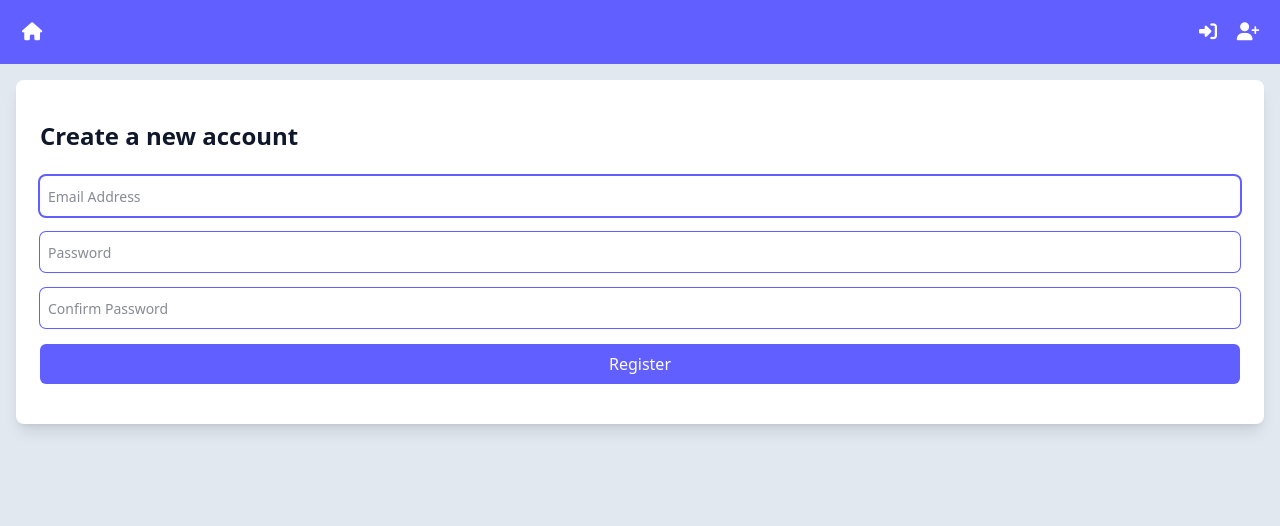
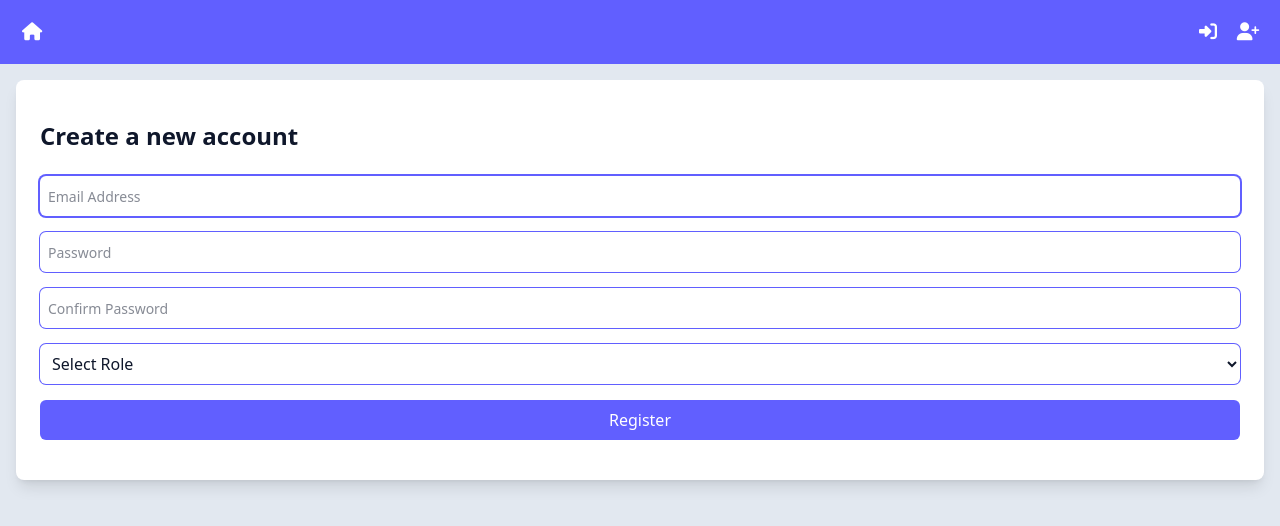
Before and after one commit to TinnTinnn/barn9din, a React (Vite) app in the folder front-end/: page /register in a window 1280 px wide. Shown: the top 526 px of the page. Built offline with nearby package versions, Linux system fonts and the light colour scheme.

Commit message:
Apply Role to Front-end

```diff
--- a/front-end/src/App.jsx
+++ b/front-end/src/App.jsx
@@ -15,17 +15,16 @@ const App = () => {
             <Route path="/" element={<Layout/>}>
                 <Route index element={<Home/>}/>
 
-                {/*<Route element={<AuthRoutes/>}>*/}
+                <Route element={<AuthRoutes/>}>
                     <Route path="dashboard" element={<Dashboard/>}/>
                     <Route path="create" element={<Create/>}/>
                     <Route path="update" element={<Update/>}/>
-                {/*</Route>*/}
+                </Route>
 
-                {/*<Route element={<GuestRoutes/>}>*/}
+                <Route element={<GuestRoutes/>}>
                     <Route path="login" element={<Login/>}/>
                     <Route path="register" element={<Register/>}/>
-                {/*</Route>*/}
-
+                </Route>
 
             </Route>
         </Routes>
--- a/front-end/src/Controllers/userController.js
+++ b/front-end/src/Controllers/userController.js
@@ -29,8 +29,8 @@ const loginUser = async (email, password) => {
 
 
 /************************* Register User ***************************/
-const registerUser = async (email, password, passwordConfirm) => {
-    if (!email || !password || !passwordConfirm) {
+const registerUser = async (email, password, passwordConfirm , role) => {
+    if (!email || !password || !passwordConfirm || !role) {
         throw Error('All fields are required');
     }
 
@@ -45,7 +45,9 @@ const registerUser = async (email, password, passwordConfirm) => {
         },
         body: JSON.stringify({
             email,
-            password
+            password,
+            passwordConfirm,
+            role
         })
     })
 
@@ -57,6 +59,7 @@ const registerUser = async (email, password, passwordConfirm) => {
 
     localStorage.setItem('token', data.token)
     localStorage.setItem('email', data.email)
+    localStorage.setItem('role', data.role)
 
     return data;
 }
--- a/front-end/src/pages/users/Login.jsx
+++ b/front-end/src/pages/users/Login.jsx
@@ -29,8 +29,12 @@ const Login = () => {
             const data = await loginUser(email, password);
             console.log("Login Response:", data); // Check data from API
 
+            // Receive Role and Email to localStorage
+            localStorage.setItem("email",data.email);
+            localStorage.setItem("role",data.role);
+
             // Update the user state with data from API
-            setUser({ email: data.email, books: data.books || []})
+            setUser({ email: data.email, role:data.role, books: data.books || []})
 
             // Navigate to dashboard
             navigate('/dashboard');
--- a/front-end/src/pages/users/Register.jsx
+++ b/front-end/src/pages/users/Register.jsx
@@ -19,7 +19,8 @@ const Register = () => {
     const [formData, setFormData] = useState({
         email: '',
         password: '',
-        passwordConfirm: ''
+        passwordConfirm: '',
+        role: '',
     });
 
 
@@ -27,22 +28,25 @@ const Register = () => {
     const handleRegister = async (e) => {
         e.preventDefault();
 
+        console.log(formData);
+
         try {
             // Register the user
             await registerUser(
                 formData.email,
                 formData.password,
-                formData.passwordConfirm
+                formData.passwordConfirm,
+                formData.role
             );
             // Update the user state
-            setUser({email: formData, books: []});
+            setUser({ email: formData.email, role: formData.role, books: [] });
             // Navigate to dashboard
             navigate('/dashboard');
         } catch (error) {
             setError(error.message);
         }
 
-        // console.log(formData);
+        console.log(formData);
     };
 
     return <section className="card">
@@ -71,6 +75,15 @@ const Register = () => {
                 value={formData.passwordConfirm}
                 onChange={(e) => setFormData({...formData, passwordConfirm: e.target.value})}
             />
+            <select
+            className="input"
+            value={formData.role}
+            onChange={(e) => setFormData({...formData, role: e.target.value})}
+            >
+                <option value="">Select Role</option>
+                <option value="user">User</option>
+                <option value="admin">Admin</option>
+            </select>
             <button className="btn">Register</button>
         </form>
 
```
Also changed, not shown: 1 other file (tests, documents, lock files or other folders).
